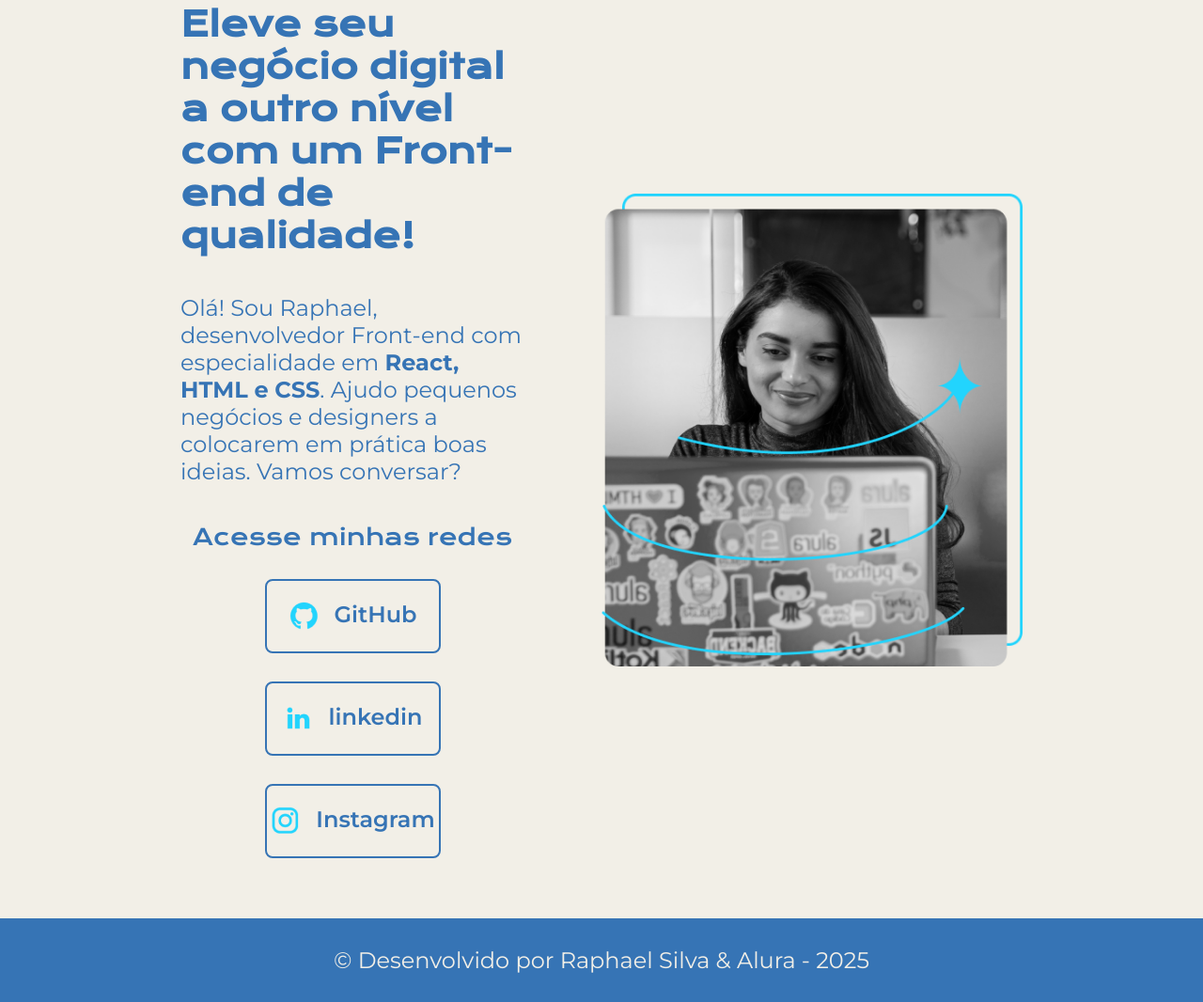
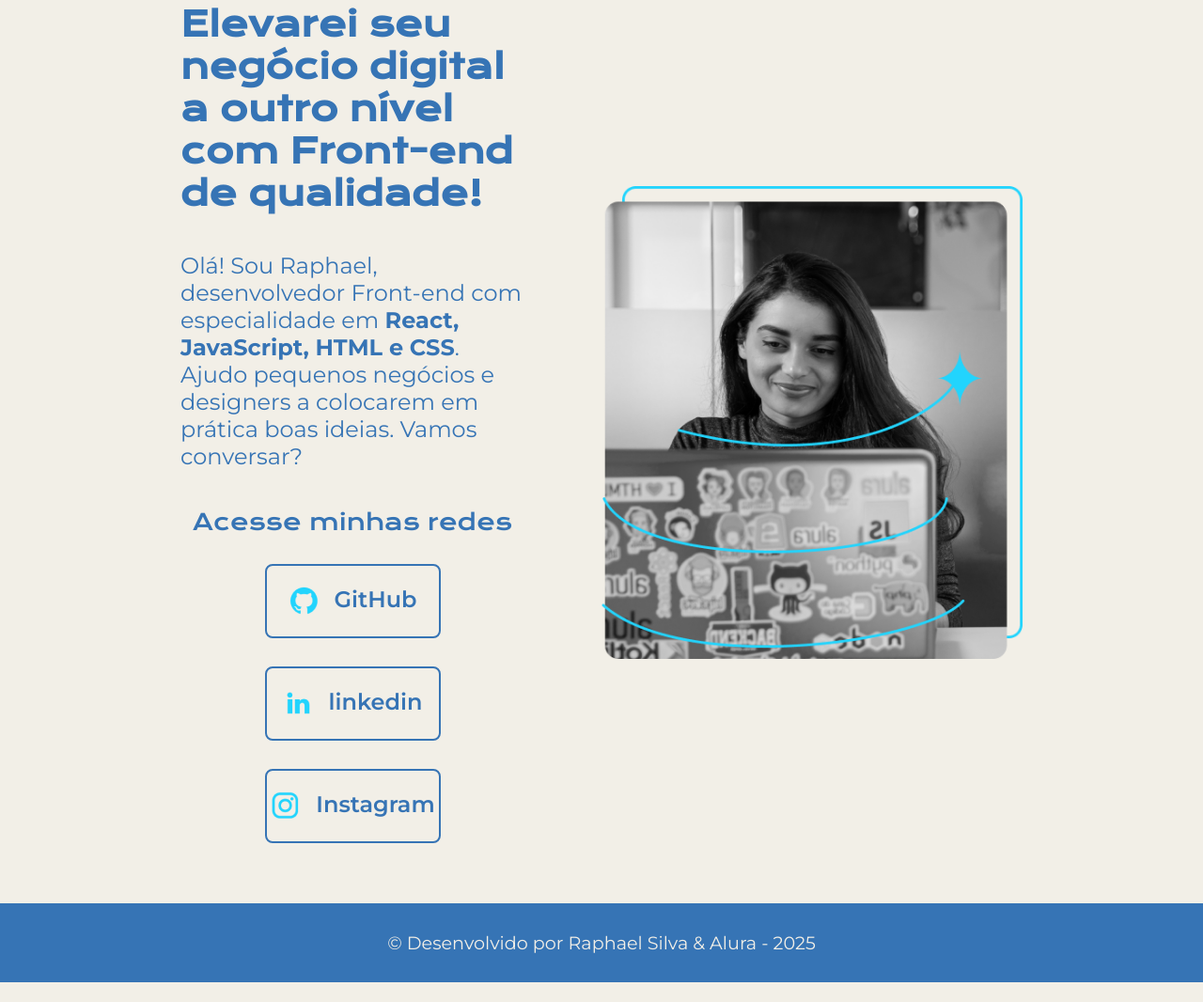
Before and after one commit to raphaelsilva-dev/projeto-alura-html-css, a plain HTML site: page index.html in a window 1280 px wide. Shown: the part 116-1182 px from the top of the page at 94% size. After the commit the page ends 1161 px from the top, so only its background shows below. Drawn offline with nearby package versions, Linux system fonts and the light colour scheme.

Commit message:
Atualização do rodapé.

```diff
--- a/index.html
+++ b/index.html
@@ -21,8 +21,8 @@
 
     <main class="apresentacao">
         <section class="apresentacao-conteudo">
-            <h1 class="apresentacao-destaque-titulo">Eleve seu negócio digital a outro nível <strong class="titulo-destaque">com um Front-end de qualidade!</strong></h1>
-            <p class="apresentacao-conteudo-texto">Olá! Sou Raphael, desenvolvedor Front-end com especialidade em <strong>React, HTML e CSS</strong>.
+            <h1 class="apresentacao-destaque-titulo">Elevarei seu negócio digital a outro nível <strong class="titulo-destaque">com Front-end de qualidade!</strong></h1>
+            <p class="apresentacao-conteudo-texto">Olá! Sou Raphael, desenvolvedor Front-end com especialidade em <strong>React, JavaScript, HTML e CSS</strong>.
             Ajudo pequenos negócios e designers a colocarem em prática boas ideias.
             Vamos conversar?</p>
             <div class="apresentacao-links">
--- a/styles/style.css
+++ b/styles/style.css
@@ -122,7 +122,7 @@ body {
     padding: 30px ;
     text-align: center;
     font-family: var(--fonte-segundaria);
-    font-size: 1.5rem;
+    font-size: 1.2rem;
     font-weight: 400;
 }
 
```
